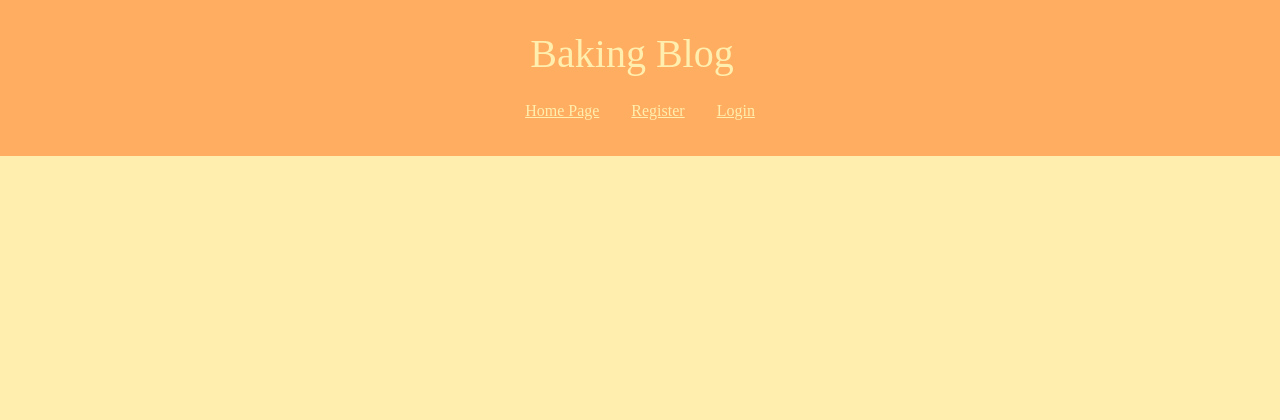
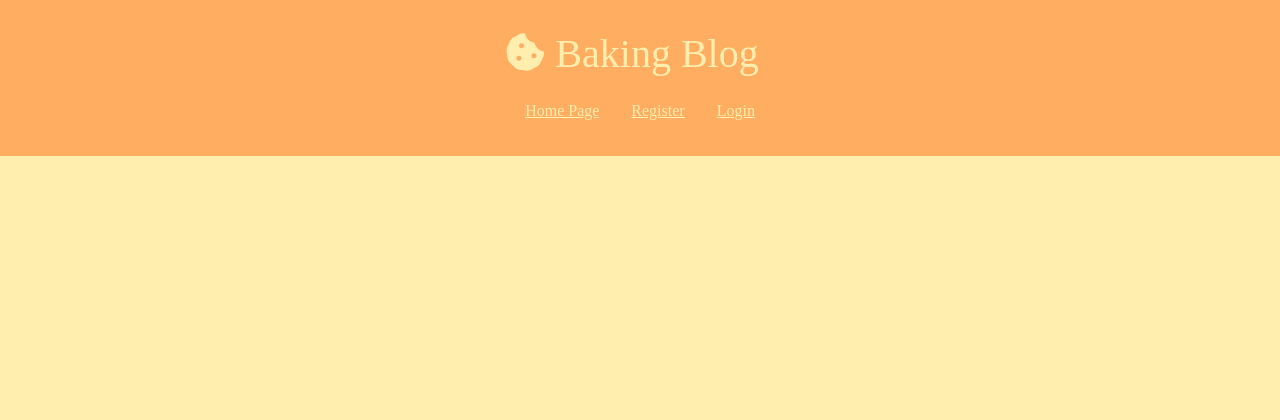
Before and after one commit to Aurora-739/Project-4-The-Baking-Blog, a Django app: page / in a window 1280 px wide. Shown: the top 420 px of the page. Run offline with Django 4.2, Linux system fonts and the light colour scheme; data that the repository does not hold is empty; some libraries are stand-ins or nearby versions; some web fonts are replaced.

Commit message:
add in the icons

```diff
--- a/blog/templates/blog/index.html
+++ b/blog/templates/blog/index.html
@@ -19,7 +19,7 @@
 
                             <div class="image-container">
                                 <div class="image-flash">
-                                    <p class="author">Author: {{ post.author }}</p>
+                                    <p class="author"><i class="fa-solid fa-user"></i>                  Author: {{ post.author }}</p>
                                 </div>
                             </div>
 
--- a/templates/base.html
+++ b/templates/base.html
@@ -32,7 +32,7 @@
     <nav class="navbar bg-body-tertiary">
         <div class="container-fluid d-flex flex-column">
             <a class="navbar-brand" href="{% url 'home' %}">
-                <h1>Baking Blog</h1>
+                <h1><i class="fa-solid fa-cookie-bite"></i>   Baking Blog</h1>
             </a>
             <div class="d-flex flex-row">
                 <a class="nav-link" href="{% url 'home' %}">Home Page</a>
```
